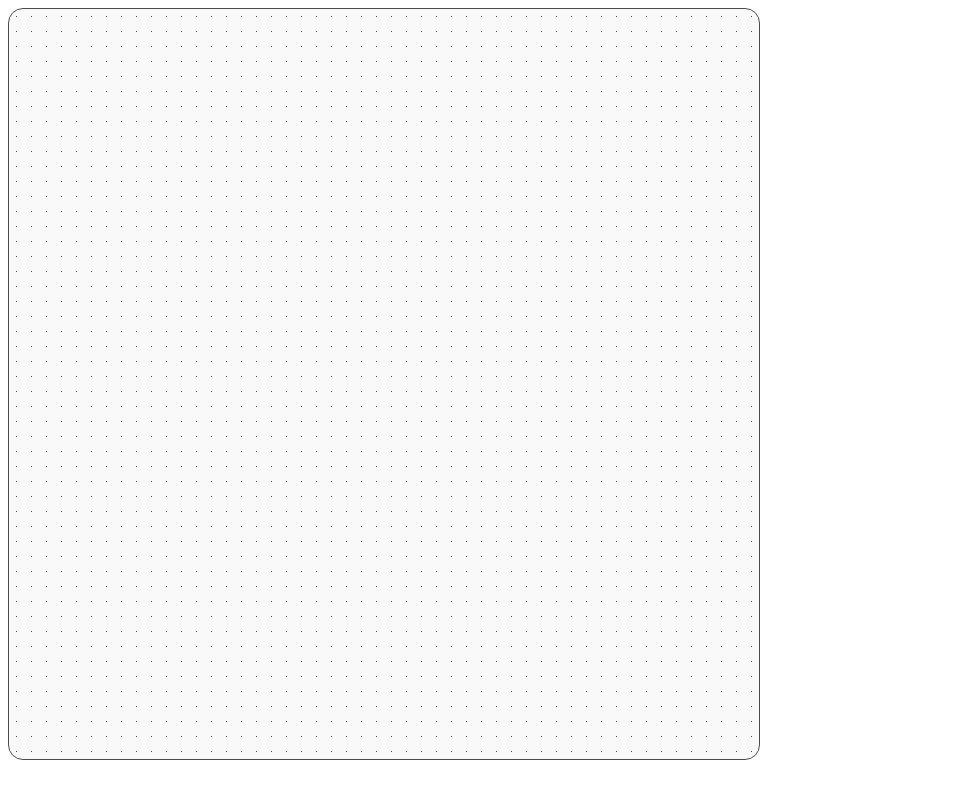
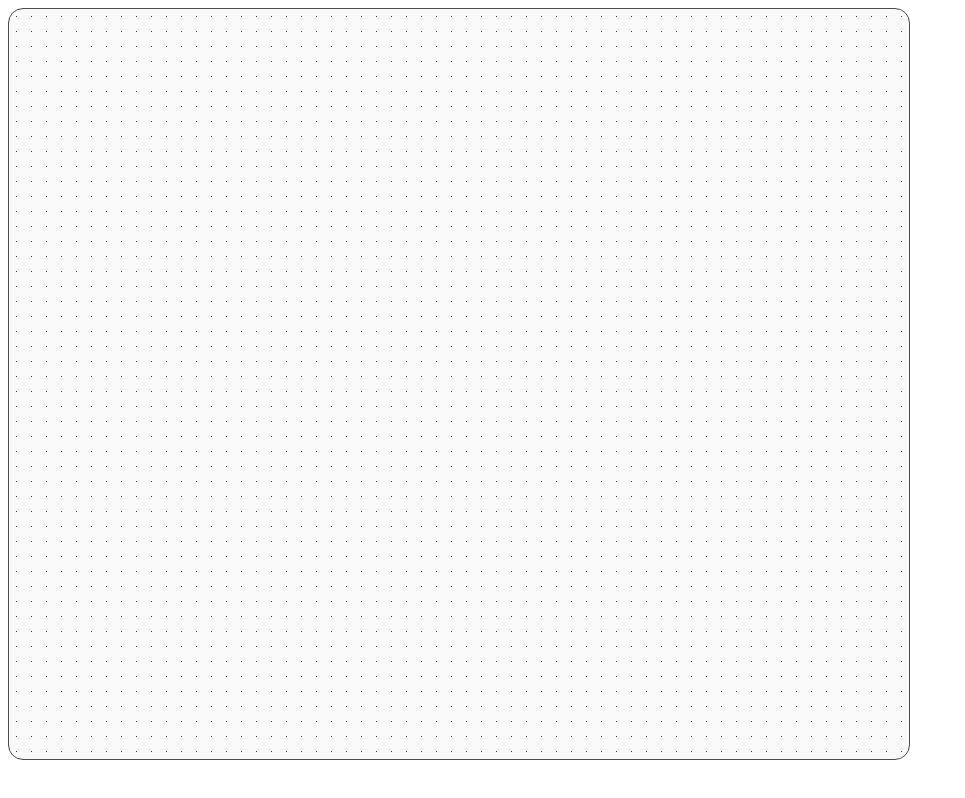
Before and after one commit to LetsMelon/procedural_texture_generator, a website built with webpack: page index.html in a window 1280 px wide. Shown: the whole page, without its empty margins (0-965 px from the left). Built offline with nearby package versions, Linux system fonts and the light colour scheme; files whose address does not match are found by name.

Commit message:
inherit the size for canvas from it's background

```diff
--- a/index.html
+++ b/index.html
@@ -7,7 +7,7 @@
 
     <style>
       #canvas_bg {
-        width: 750;
+        width: 900;
         height: 750;
 
         background-color: #f7f7f7;
@@ -25,12 +25,7 @@
   <body>
     <main>
       <div id="canvas_bg">
-        <canvas
-          id="nodes"
-          width="750"
-          height="750"
-          style="image-rendering: pixelated"
-        ></canvas>
+        <canvas id="nodes" style="image-rendering: pixelated"></canvas>
       </div>
     </main>
   </body>
--- a/index.js
+++ b/index.js
@@ -1,10 +1,15 @@
 import("./pkg")
   .then((wasm) => {
     const canvas = document.getElementById("nodes");
+    const canvas_bg = document.getElementById("canvas_bg");
+    const nodes_width = canvas_bg.clientWidth;
+    const nodes_height = canvas_bg.clientHeight;
+    canvas.width = nodes_width;
+    canvas.height = nodes_height;
+
     const ctx_nodes = canvas.getContext("2d");
 
-    const nodes_width = canvas.width;
-    const nodes_height = canvas.height;
+    console.log({ nodes_width, nodes_height });
 
     wasm.init();
 
```
